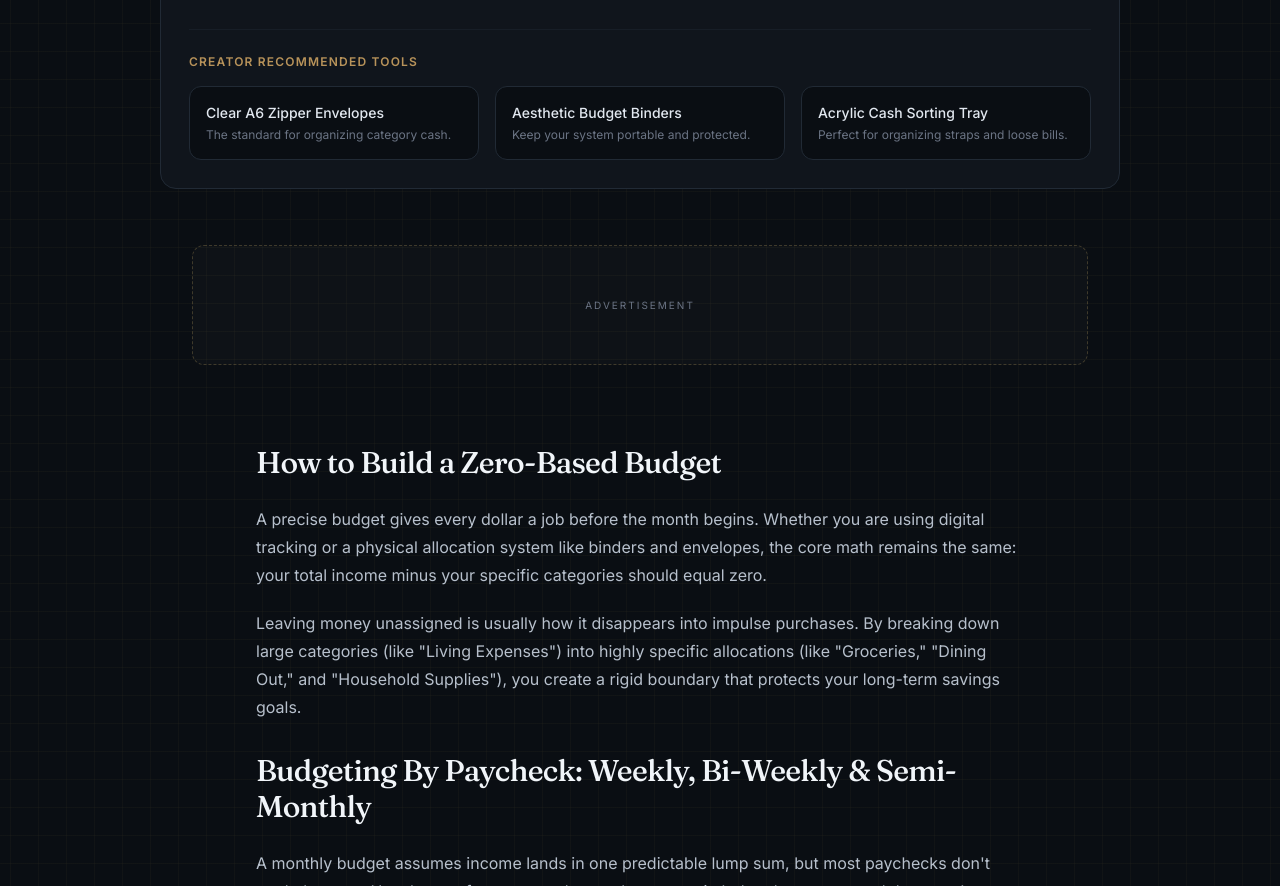
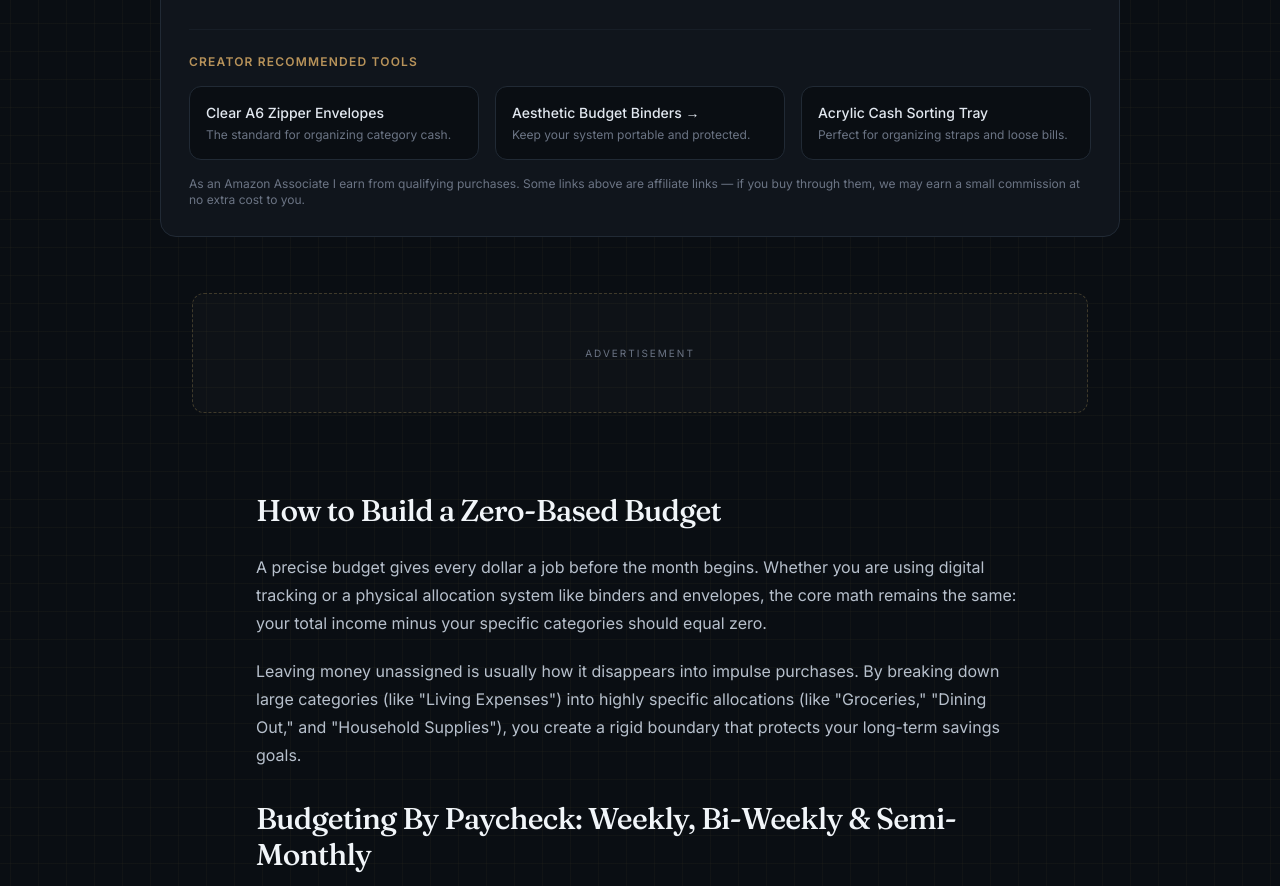
Before and after one commit to bay144/calc, a website: page budget.html in a window 1280 px wide. Shown: the part 1321-2207 px from the top of the page. Drawn offline with Linux system fonts and the light colour scheme.

Commit message:
Wire in first real Amazon affiliate link for cash stuffing binder
Links the budget planner's "Aesthetic Budget Binders" card, the binder
mention in the Cash Stuffing 101 guide, and the Savings Challenge
Tracker's "physical binder" callout to a real Amazon Associates link,
each marked rel="sponsored". Updates the privacy policy's affiliate
disclosure to name the Amazon Associates program explicitly.

Co-Authored-By: Claude Sonnet 5 <noreply@anthropic.com>

```diff
--- a/budget.html
+++ b/budget.html
@@ -306,10 +306,10 @@
               <span class="block text-xs text-slate-500">The standard for organizing category cash.</span>
             </div>
 
-            <div class="block p-4 rounded-xl border border-ink-700 bg-ink-950">
-              <span class="block text-sm font-medium text-slate-200 mb-1">Aesthetic Budget Binders</span>
+            <a href="https://amzn.to/4vx5Fzj" target="_blank" rel="sponsored noopener noreferrer" class="block p-4 rounded-xl border border-ink-700 bg-ink-950 hover:border-gold-500/50 transition-colors group">
+              <span class="block text-sm font-medium text-slate-200 group-hover:text-gold-400 mb-1">Aesthetic Budget Binders &rarr;</span>
               <span class="block text-xs text-slate-500">Keep your system portable and protected.</span>
-            </div>
+            </a>
 
             <div class="block p-4 rounded-xl border border-ink-700 bg-ink-950">
               <span class="block text-sm font-medium text-slate-200 mb-1">Acrylic Cash Sorting Tray</span>
@@ -317,6 +317,7 @@
             </div>
 
           </div>
+          <p class="text-xs text-slate-500 mt-4">As an Amazon Associate I earn from qualifying purchases. Some links above are affiliate links — if you buy through them, we may earn a small commission at no extra cost to you.</p>
         </div>
       </section>
     </div>
```
Also changed, not shown: cash-stuffing-guide.html (+2 -1 lines), privacy-policy.html (+1 -1 lines), savings-challenge-tracker.html (+5 -4 lines), dist/output.css.
